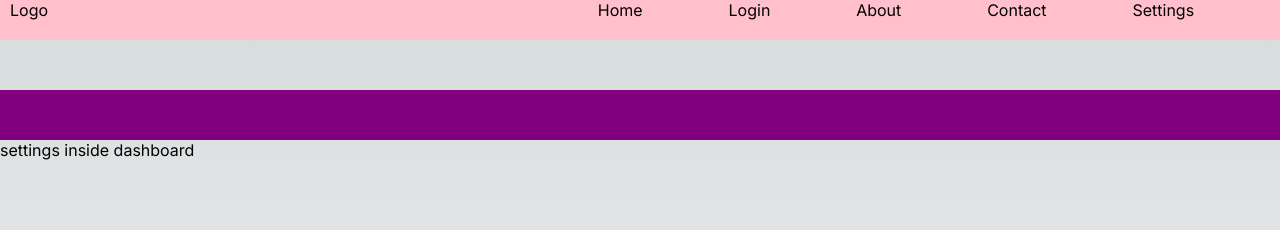
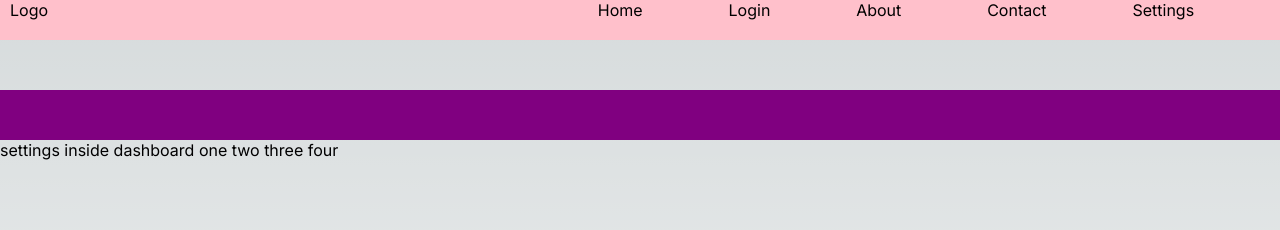
Before and after one commit to dikshajaggi/nextjs_practice, a Next.js app: page /dashboard/settings in a window 1280 px wide. Shown: the top 230 px of the page. Built offline with nearby package versions, Linux system fonts and the light colour scheme.

Commit message:
dynamic routing in nextjs

```diff
--- a/src/app/dashboard/settings/page.js
+++ b/src/app/dashboard/settings/page.js
@@ -1,9 +1,14 @@
+import Link from 'next/link'
 import React from 'react'
 
 const page = () => {
   return (
     <div style={{height: "90vh"}}>
       settings inside dashboard
+      <Link href = {`/dashboard/settings/${1}`}> one </Link>
+      <Link href = {`/dashboard/settings/${2}`}> two </Link>
+      <Link href = {`/dashboard/settings/${3}`}> three </Link>
+      <Link href = {`/dashboard/settings/${4}`}> four </Link>
     </div>
   )
 }
```
Also changed, not shown: src/app/dashboard/settings/[id]/page.js (added, +12 -0 lines).
